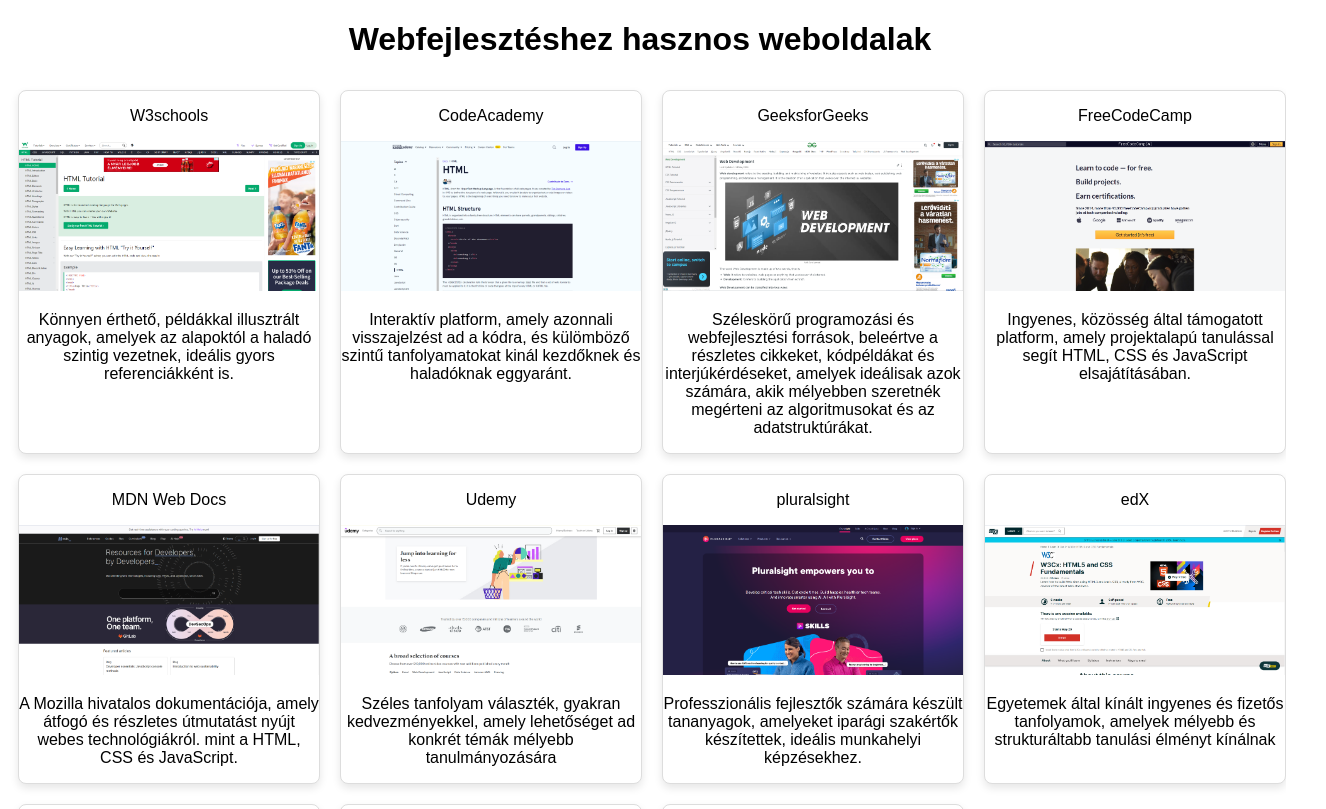
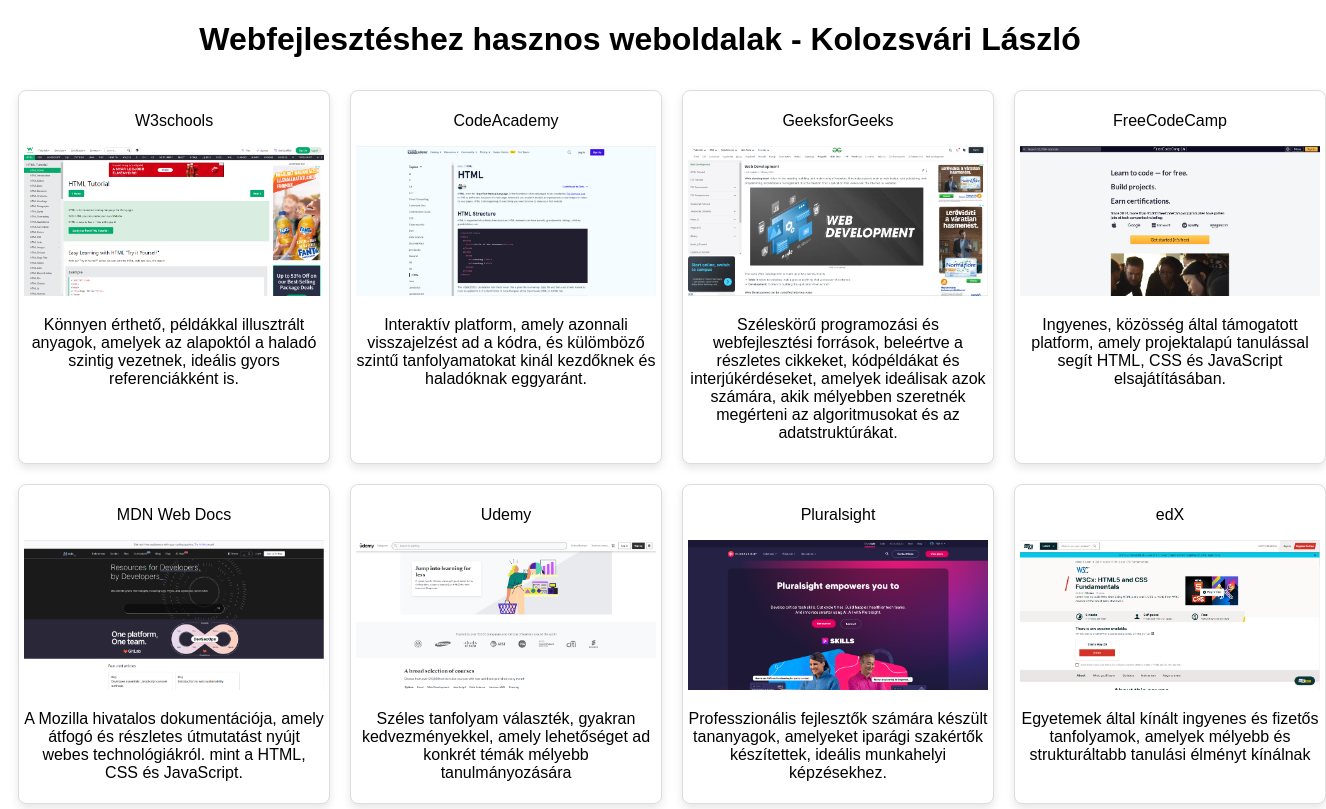
Before and after one commit to KolozsLaszlo/weboldalLinkek, a plain HTML site: page index.html in a window 1280 px wide. Shown: the top 809 px of the page, 1326 px wide, since content can reach past the window. Drawn offline with Linux system fonts and the light colour scheme.

Commit message:
H1 title update

```diff
--- a/index.html
+++ b/index.html
@@ -1,3 +1,4 @@
+<!-- Kolozsvári László -->
 <!DOCTYPE html>
 <html lang="hu">
   <head>
@@ -8,7 +9,7 @@
     <script src="script.js" defer></script>
   </head>
   <body>
-    <h1>Webfejlesztéshez hasznos weboldalak</h1>
+    <h1>Webfejlesztéshez hasznos weboldalak - Kolozsvári László</h1>
 
     <div id="container">
       <div class="card">
@@ -84,7 +85,7 @@
         </p>
       </div>
       <div class="card">
-        <p>pluralsight</p>
+        <p>Pluralsight</p>
         <a
           href="https://www.pluralsight.com/?clickid=EAIaIQobChMIhIyYvZ6yhgMVC5eDBx2WkicIEAAYASAAEgIG_vD_BwE&utm_source=google&utm_medium=paid-search&utm_campaign=upskilling-and-reskilling&utm_term=brs-emea-xyz-e-core&utm_content=free-trial&gad_source=1&gclid=EAIaIQobChMIhIyYvZ6yhgMVC5eDBx2WkicIEAAYASAAEgIG_vD_BwE"
           target="_blank"
--- a/script.js
+++ b/script.js
@@ -1,9 +1,9 @@
 const container = document.querySelector("#container");
 const kattintasok = document.querySelector("#kattintasok");
 
-let katt_szam = 1;
+let katt_szam = 0;
 
 container.addEventListener("click", function () {
+  katt_szam++;
   kattintasok.innerHTML = katt_szam;
-  katt_szam++;
 });
--- a/style.css
+++ b/style.css
@@ -21,6 +21,7 @@
   text-align: center;
   transition: 0.2s;
   margin: 10px;
+  padding: 5px;
 }
 
 .card:hover {
```
